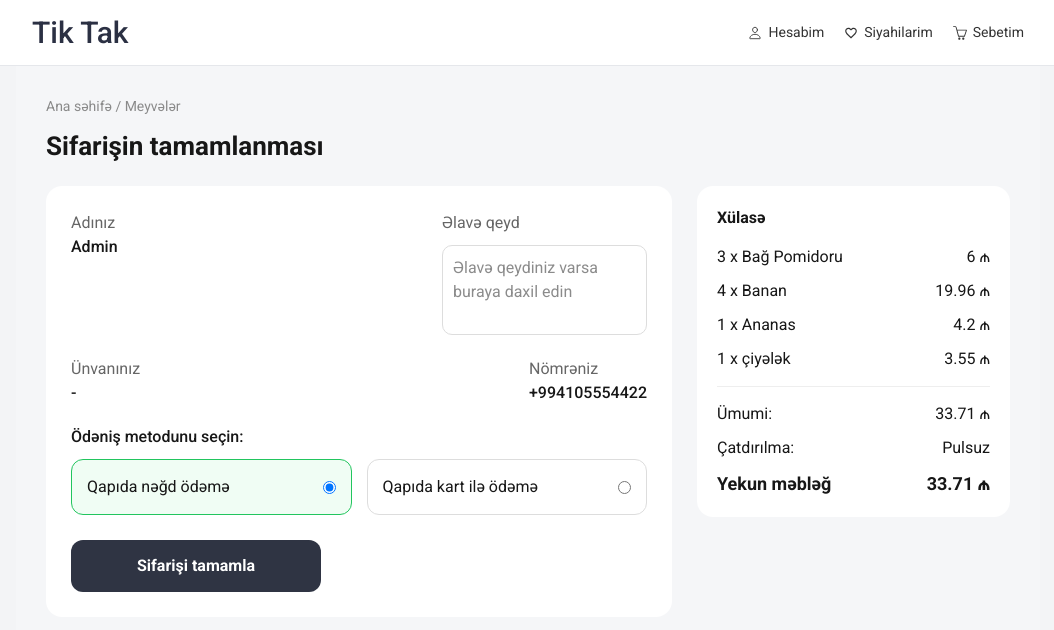
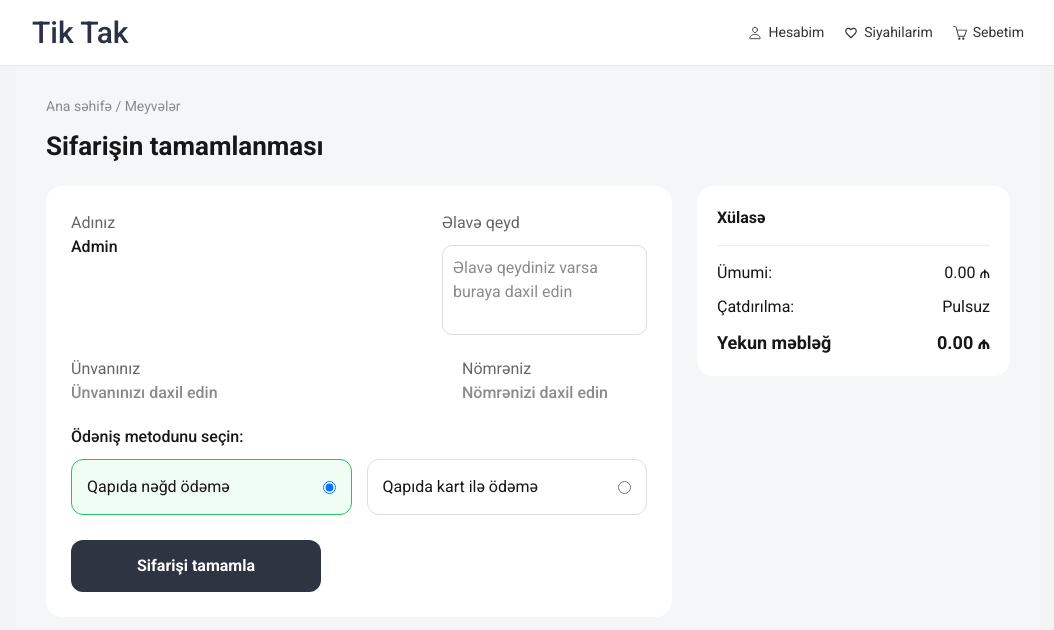
Before and after one commit to EsIbrahimli/tiktak-client, a Next.js app: page /checkout in a window 1280 px wide. Shown: the top 630 px of the page, without its empty margins (112-1166 px from the left). Built offline with nearby package versions, Linux system fonts and the light colour scheme.

Commit message:
Added checkout page api

```diff
--- a/src/app/checkout/page.tsx
+++ b/src/app/checkout/page.tsx
@@ -1,11 +1,69 @@
+
 "use client";
 import { useState } from "react";
 import styles from "./checkout.module.css";
+import { useCartStore } from "../../common/store/checkoutStore";
+import { AxiosInstance } from "axios";
+
 export default function Checkout() {
-   const [payment, setPayment] = useState("cash");
+  const items = useCartStore((state) => state.items);
+  const clearCart = useCartStore((state) => state.clearCart);
 
-  return(
-  <div className={styles.container}>
+  const [payment, setPayment] = useState("cash");
+  const [note, setNote] = useState("");
+  const [address, setAddress] = useState("");
+  const [phone, setPhone] = useState("");
+  const [loading, setLoading] = useState(false);
+
+  const total = items.reduce(
+    (sum, item) => sum + parseFloat(item.price || item.total_price),
+    0
+  );
+
+  const handleOrder = async () => {
+    if (!address || !phone) {
+      alert("Ünvan və nömrə daxil edin");
+      return;
+    }
+
+    if (items.length === 0) {
+      alert("Səbət boşdur");
+      return;
+    }
+
+    const orderData = {
+      total: total.toFixed(2),
+      deliveryFee: "0.00", // istəyə görə dəyişə bilərsən
+      paymentMethod: payment.toUpperCase(),
+      note,
+      address,
+      phone,
+      items: items.map((item) => ({
+        productId: item.id,
+        quantity: item.quantity,
+      })),
+    };
+
+    try {
+      setLoading(true);
+      const { data } = await axiosInstance.post(
+        "/orders/checkout", // POST endpoint
+        orderData
+      );
+      console.log("Sifariş tamamlandı:", data);
+
+      clearCart();
+      alert("Sifariş tamamlandı ✅");
+    } catch (err) {
+      console.error("Xəta baş verdi:", err);
+      alert("Xəta baş verdi ❌");
+    } finally {
+      setLoading(false);
+    }
+  };
+
+  return (
+    <div className={styles.container}>
       <div className={styles.breadcrumb}>Ana səhifə / Meyvələr</div>
       <div className={styles.title}>Sifarişin tamamlanması</div>
 
@@ -17,12 +75,13 @@ export default function Checkout() {
               <div className={styles.label}>Adınız</div>
               <div className={styles.value}>Admin</div>
             </div>
-
             <div>
               <div className={styles.label}>Əlavə qeyd</div>
               <textarea
                 className={styles.textarea}
                 placeholder="Əlavə qeydiniz varsa buraya daxil edin"
+                value={note}
+                onChange={(e) => setNote(e.target.value)}
               />
             </div>
           </div>
@@ -30,19 +89,28 @@ export default function Checkout() {
           <div className={styles.infoRow}>
             <div>
               <div className={styles.label}>Ünvanınız</div>
-              <div className={styles.value}>-</div>
+              <input
+                type="text"
+                className={styles.value}
+                placeholder="Ünvanınızı daxil edin"
+                value={address}
+                onChange={(e) => setAddress(e.target.value)}
+              />
             </div>
 
             <div>
               <div className={styles.label}>Nömrəniz</div>
-              <div className={styles.value}>+994105554422</div>
+              <input
+                type="text"
+                className={styles.value}
+                placeholder="Nömrənizi daxil edin"
+                value={phone}
+                onChange={(e) => setPhone(e.target.value)}
+              />
             </div>
           </div>
 
-          <div className={styles.paymentTitle}>
-            Ödəniş metodunu seçin:
-          </div>
-
+          <div className={styles.paymentTitle}>Ödəniş metodunu seçin:</div>
           <div className={styles.paymentBox}>
             <div
               className={`${styles.option} ${
@@ -65,38 +133,32 @@ export default function Checkout() {
             </div>
           </div>
 
-          <button className={styles.button}>Sifarişi tamamla</button>
+          <button
+            className={styles.button}
+            onClick={handleOrder}
+            disabled={loading}
+          >
+            {loading ? "Göndərilir..." : "Sifarişi tamamla"}
+          </button>
         </div>
 
         {/* RIGHT */}
         <div className={styles.right}>
           <div className={styles.summaryTitle}>Xülasə</div>
-
-          <div className={styles.item}>
-            <span>3 x Bağ Pomidoru</span>
-            <span>6 ₼</span>
-          </div>
-
-          <div className={styles.item}>
-            <span>4 x Banan</span>
-            <span>19.96 ₼</span>
-          </div>
-
-          <div className={styles.item}>
-            <span>1 x Ananas</span>
-            <span>4.2 ₼</span>
-          </div>
-
-          <div className={styles.item}>
-            <span>1 x çiyələk</span>
-            <span>3.55 ₼</span>
-          </div>
+          {items.map((item) => (
+            <div key={item.id} className={styles.item}>
+              <span>
+                {item.quantity} x {item.product?.title || item.title}
+              </span>
+              <span>{item.total_price || item.price} ₼</span>
+            </div>
+          ))}
 
           <div className={styles.divider}></div>
 
           <div className={styles.item}>
             <span>Ümumi:</span>
-            <span>33.71 ₼</span>
+            <span>{total.toFixed(2)} ₼</span>
           </div>
 
           <div className={styles.item}>
@@ -106,7 +168,7 @@ export default function Checkout() {
 
           <div className={`${styles.total} ${styles.final}`}>
             <span>Yekun məbləğ</span>
-            <span>33.71 ₼</span>
+            <span>{total.toFixed(2)} ₼</span>
           </div>
         </div>
       </div>
--- a/src/common/store/checkoutStore.ts
+++ b/src/common/store/checkoutStore.ts
@@ -0,0 +1,39 @@
+import { create } from "zustand";
+
+type CartItem = {
+  id: number;
+  title: string;
+  price: number;
+  quantity: number;
+};
+
+type CartStore = {
+  items: CartItem[];
+  addToCart: (product: CartItem) => void;
+  clearCart: () => void;
+};
+
+export const useCartStore = create<CartStore>((set) => ({
+  items: [],
+
+  addToCart: (product) =>
+    set((state) => {
+      const exist = state.items.find((i) => i.id === product.id);
+
+      if (exist) {
+        return {
+          items: state.items.map((i) =>
+            i.id === product.id
+              ? { ...i, quantity: i.quantity + 1 }
+              : i
+          ),
+        };
+      }
+
+      return {
+        items: [...state.items, { ...product, quantity: 1 }],
+      };
+    }),
+
+  clearCart: () => set({ items: [] }),
+}));
```
